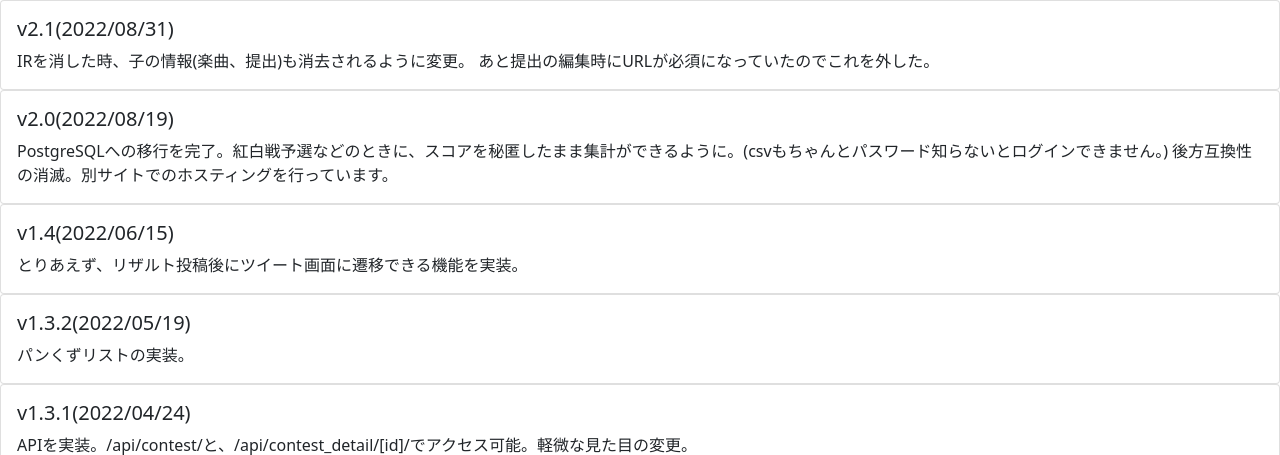
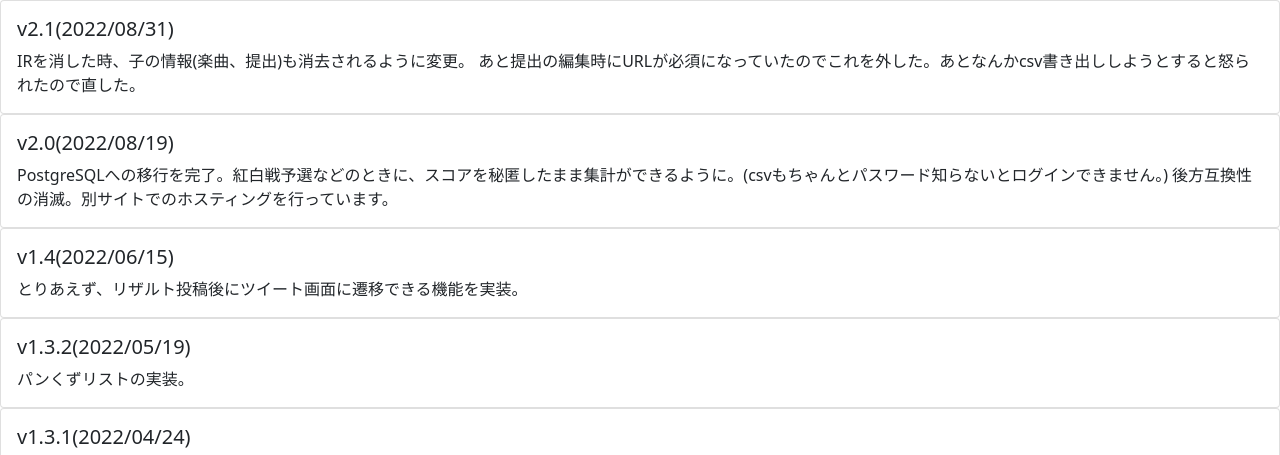
Before and after one commit to ekaraage/ranking_flask, a Flask app: page /release_notes/ in a window 1280 px wide. Shown: the part 48-503 px from the top of the page. Run offline with Flask 2, Linux system fonts and the light colour scheme; some libraries are stand-ins or nearby versions.

Commit message:
attachment_nameが古いって言われたので直した。手元だと動いてたよ～

```diff
--- a/app.py
+++ b/app.py
@@ -441,7 +441,7 @@ def make_csv(ir_id, songs_id):
             writer.writerow(target)
     if is_logged_in():
         if can_auth(pass_raw, ir_data['salt'], ir_data['password_sha_256ed_with_salt']):
-            return send_file(path, as_attachment=True, attachment_filename=file_name, mimetype="text/csv")
+            return send_file(path, as_attachment=True, download_name=file_name, mimetype="text/csv")
         else:
             wrong_password()
             return redirect(url_for("get_ir_password", ir_id=ir_id, songs_id=songs_id))
--- a/templates/release_notes.html
+++ b/templates/release_notes.html
@@ -7,7 +7,7 @@
 		<div class="card-body">
 			<h5 class="card-title">v2.1(2022/08/31)</h5>
 			<p class="card-text">IRを消した時、子の情報(楽曲、提出)も消去されるように変更。
-				あと提出の編集時にURLが必須になっていたのでこれを外した。
+				あと提出の編集時にURLが必須になっていたのでこれを外した。あとなんかcsv書き出ししようとすると怒られたので直した。
 			</p>
 		</div>
 	</div>
```
